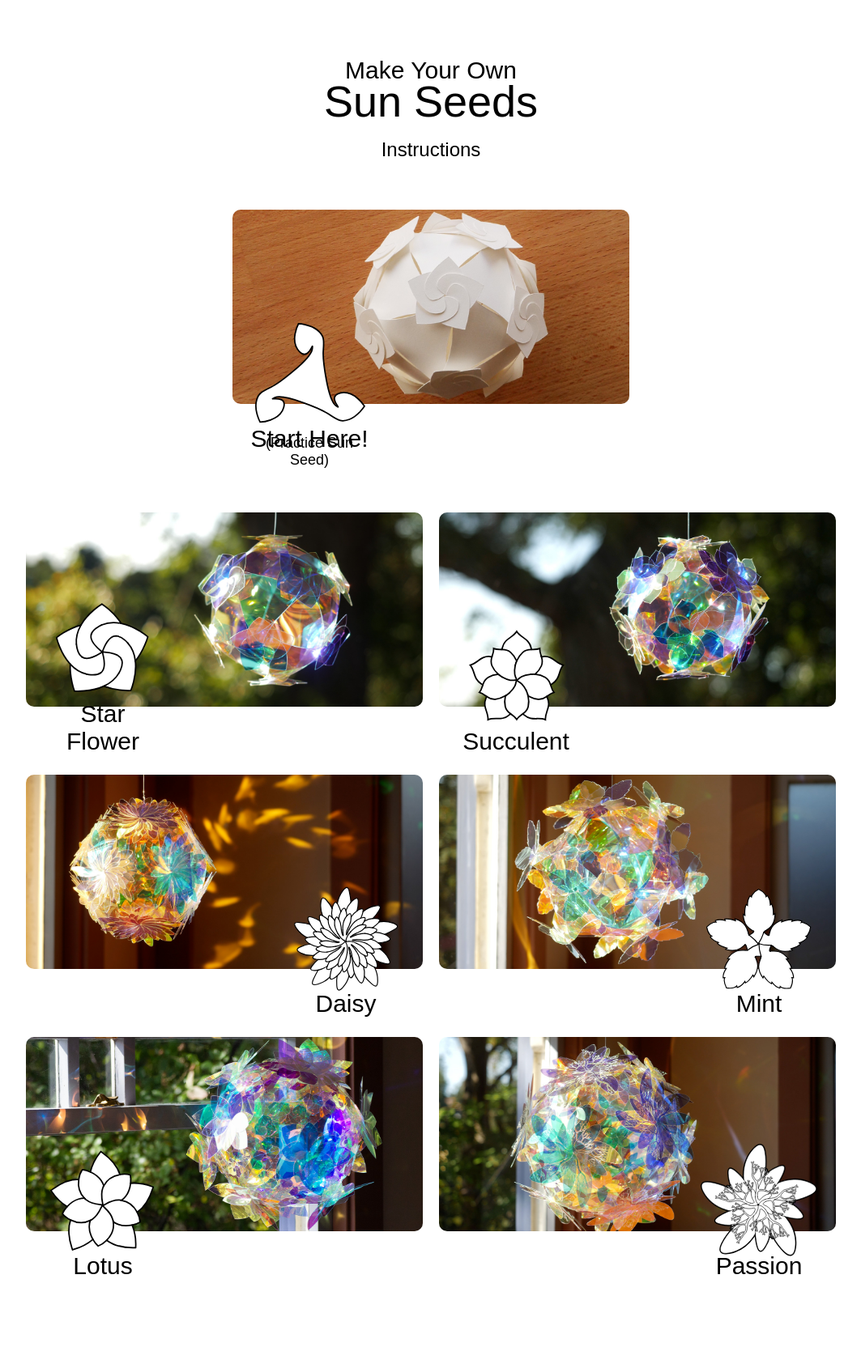
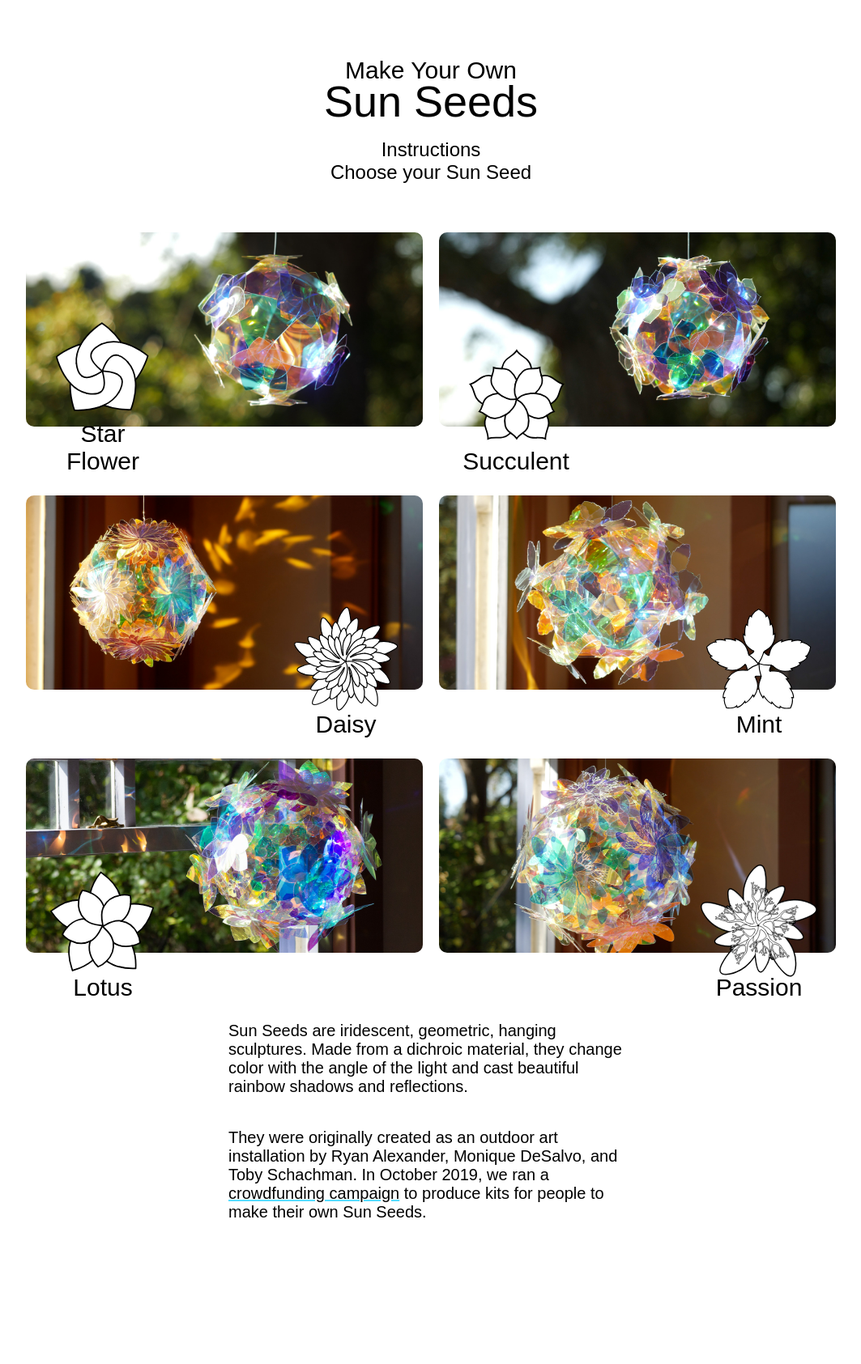
Before and after one commit to notlion/sunseeds-instructions, a Jekyll site: the page built from index.html, in a window 1280 px wide. Shown: the whole page at 81% size, without its empty margins (108-1171 px from the left). Built offline with Jekyll 4.4.1, drawn with Linux system fonts in a browser that asks for light colours; some web fonts are replaced; after the commit the page ends 1629 px from its top, so only the background shows below that.

Commit message:
Remove the practice sun seed and add some information to the footer of the index page

```diff
--- a/index.html
+++ b/index.html
@@ -4,9 +4,10 @@ layout: default
 
 <div class="header">
     <h1>Make Your Own<br><span class="header-sunseeds">Sun Seeds</span></h1>
-    <h2>Instructions</h2>
+    <h2>Instructions<br>Choose your Sun Seed</h2>
 </div>
 
+<!--
 <div class="practice-sunseeds">
     <a class="sunseed-practice" href="sunseeds/practice.html">
         <div class="sunseed-bg" style="background-image:url('images/photos/practice_photo.jpg')"></div>
@@ -16,6 +17,7 @@ layout: default
         </div>
     </a>
 </div>
+-->
 
 <div class="sunseeds">
     {%- for s in site.sunseeds -%}
@@ -28,3 +30,10 @@ layout: default
     </a>
     {%- endfor -%}
 </div>
+
+<p>
+    Sun Seeds are iridescent, geometric, hanging sculptures. Made from a dichroic material, they change color with the angle of the light and cast beautiful rainbow shadows and reflections.
+</p>
+<p>
+    They were originally created as an outdoor art installation by Ryan Alexander, Monique DeSalvo, and Toby Schachman. In October 2019, we ran a <a href="https://www.indiegogo.com/projects/sun-seeds/">crowdfunding campaign</a> to produce kits for people to make their own Sun Seeds.
+</p>
--- a/style.css
+++ b/style.css
@@ -2,6 +2,7 @@
 
 body {
     font-family: 'Patrick Hand SC', sans-serif;
+    font-size: 20px;
     margin: 0;
     padding: 0;
     width: 100%;
@@ -13,7 +14,8 @@ body {
 
 a {
     color: #000;
-    text-decoration: none;
+    text-decoration: underline;
+    text-decoration-color: rgb(87, 221, 255);
 }
 
 h1, h2 {
@@ -42,6 +44,13 @@ h2 {
     flex: 1000px 0 1;
     margin: 50px 0 100px 0;
     text-align: center;
+}
+
+.page-content p {
+    display: inline-block;
+    max-width: 500px;
+    text-align: left;
+    margin: 20px 20px;
 }
 
 .practice-sunseeds {
```
